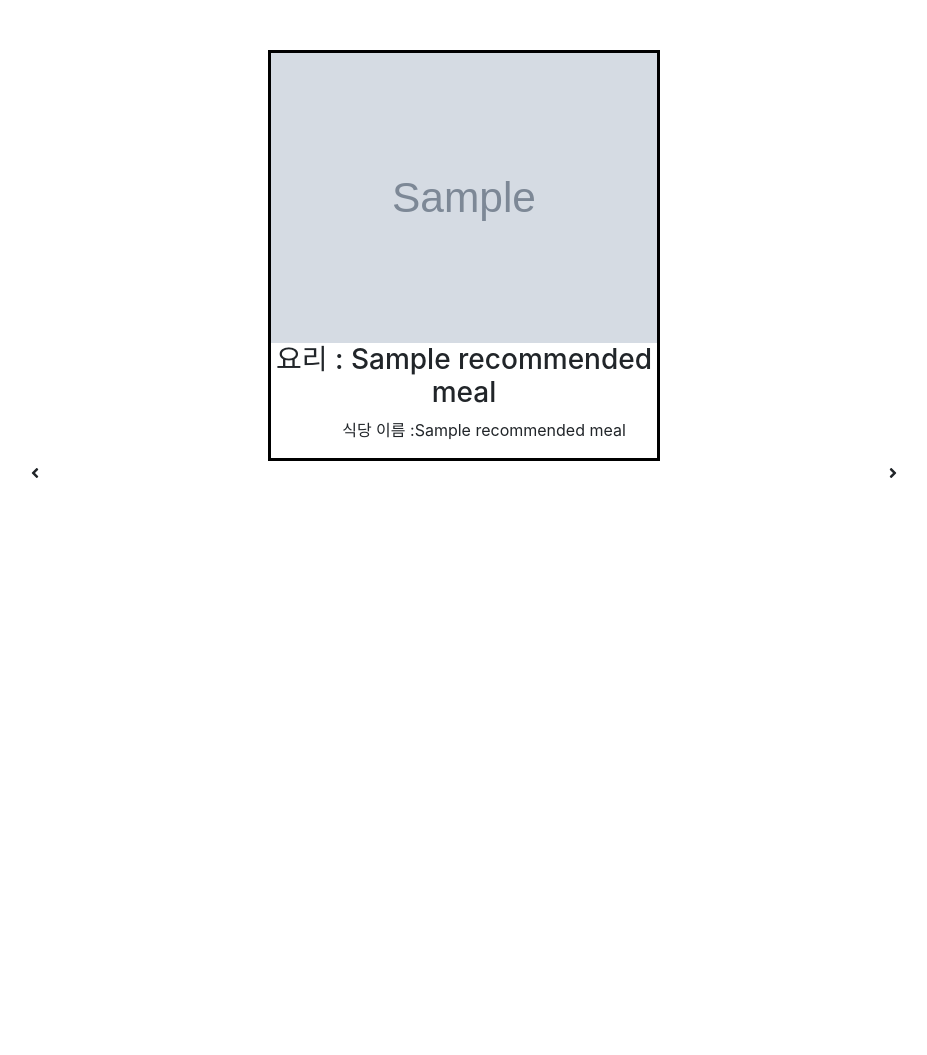
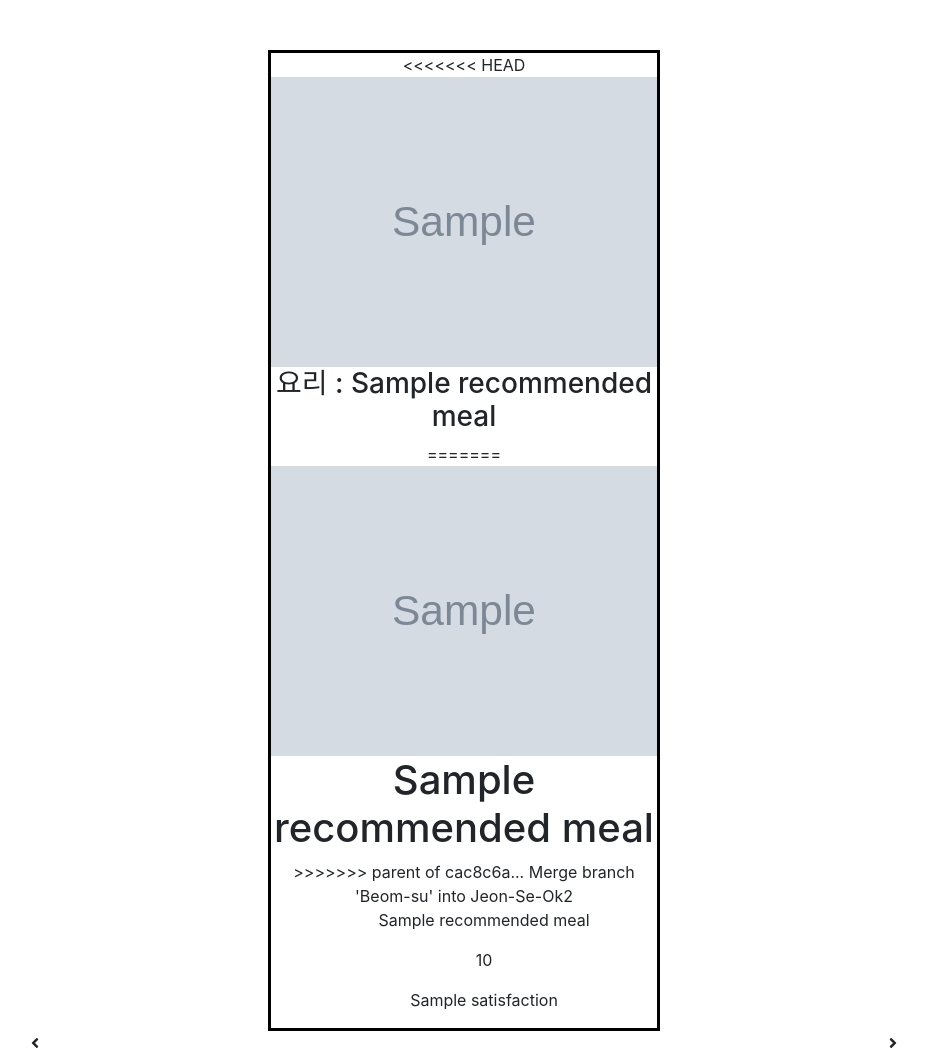
Before and after one commit to jso4967/Eateat, a Django app: template templates/index.html in a window 1280 px wide. Shown: the part 56-1111 px from the top of the page, without its empty margins (176-1103 px from the left). Before the commit the page ends 534 px from the top, so only its background shows below. Run offline with Django 3.2, Linux system fonts and the light colour scheme; the template is opened without the code that fills it: most values are stand-ins (such as "Sample title", 1, 10 or a date in 2020); grey boxes marked "Sample" are stand-in pictures; some libraries are stand-ins or nearby versions.

Commit message:
0831
0831

```diff
--- a/meals/urls.py
+++ b/meals/urls.py
@@ -9,5 +9,5 @@ urlpatterns = [
     path('list/', views.MealListView.as_view(), name ='list' ),
     path('detail/<int:pk>/', views.MealDetail.as_view(), name = 'detail'),
     path('list/<int:pk>/delete/', views.MealDelete.as_view(), name = 'delete'),
-    path('list/<int:pk>/update/', views.MealUpdateView.as_view(), name = 'update'),
+    path('list/<int:pk>/update', views.MealUpdateView.as_view(), name = 'update')
 ]
--- a/meals/views.py
+++ b/meals/views.py
@@ -1,5 +1,6 @@
 from django.shortcuts import render
 from django.views.generic import (CreateView, ListView, DetailView, DeleteView, TemplateView,UpdateView,)
+
 from django.urls import (reverse, reverse_lazy)
 from django.utils import timezone
 from datetime import timedelta
--- a/templates/index.html
+++ b/templates/index.html
@@ -4,11 +4,17 @@
   <div class="container">
     <div class="picture_food" style="margin-top: 50px;">
 
+<<<<<<< HEAD
         <a href="{% url 'meals:detail' pk=recommended_meal.pk %}"><img src="{{recommended_meal.meal_photo.url}}" class = "img-rounded"></a>
       <h3>요리 : {{recommended_meal.meal_name}}</h3>
+=======
+        <a href="{%url 'meals:detail' pk=recommended_meal.pk %}"><img src="{{recommended_meal.meal_photo.url}}" class = "img-rounded"></a>
+      <h1>{{recommended_meal.meal_name}}</h1>
+>>>>>>> parent of cac8c6a... Merge branch 'Beom-su' into Jeon-Se-Ok2
       <ul>
-        <p>식당 이름 :{{recommended_meal.restaurant_name}}</p>
-
+        <p>{{recommended_meal.restaurant_name}}</p>
+        <p>{{recommended_meal.price_range}}</p>
+        <p>{{recommended_meal.satisfaction}}</p>
       </ul>
     </div>
   </div>
```
Also changed, not shown: meals/templates/meals/meal_form.html (+1 -31 lines), meals/forms.py (line endings or trailing spaces).
